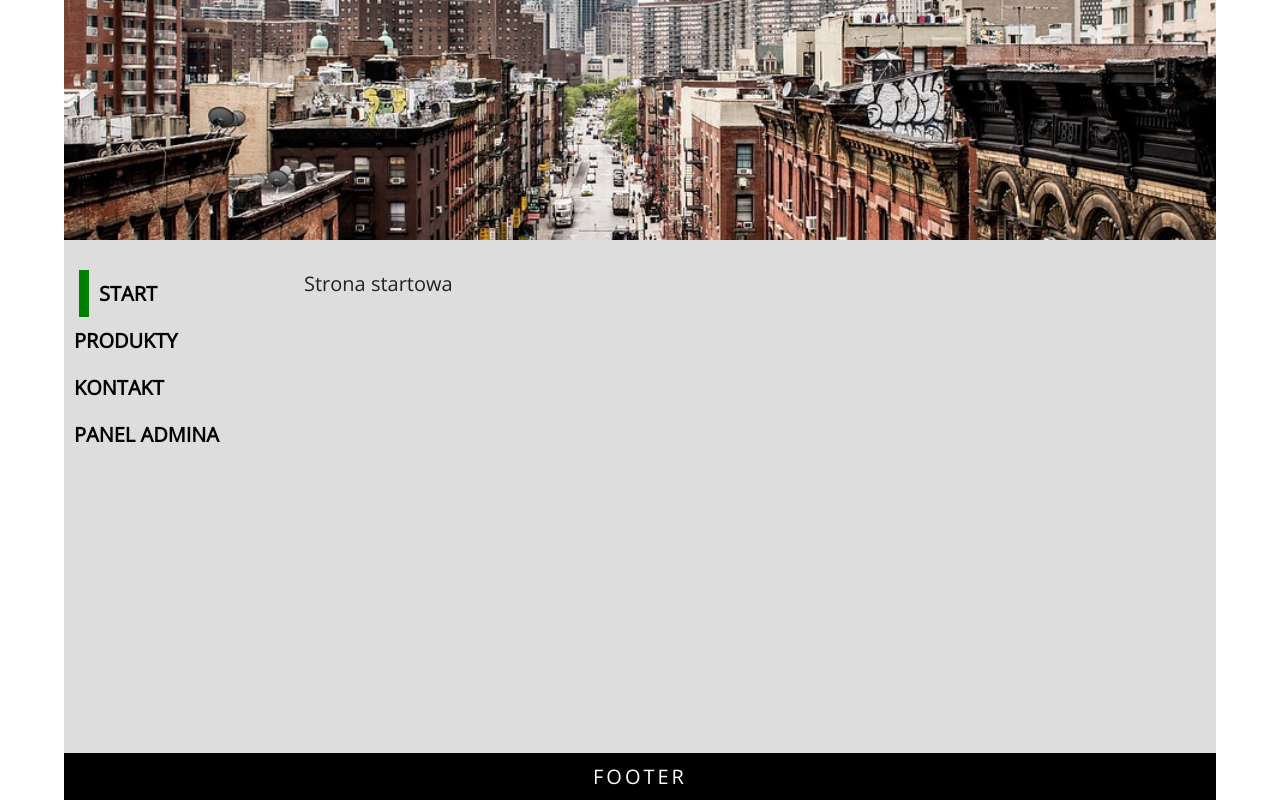
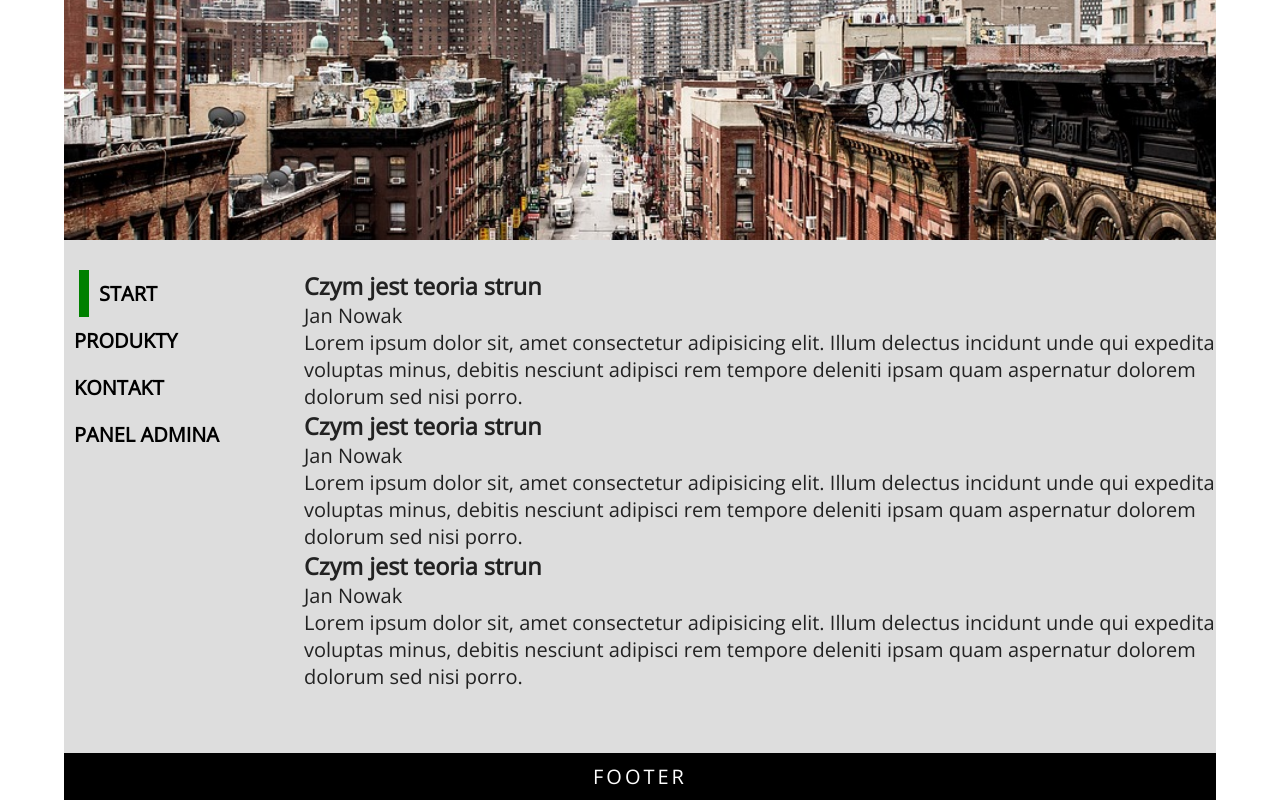
Before and after one commit to DominikPro/React-Web, a React (Create React App) app: page / in a window 1280 px wide. Built offline with nearby package versions, Linux system fonts and the light colour scheme.

Commit message:
Article.js component

```diff
--- /dev/null
+++ b/src/components/Article.js
@@ -0,0 +1,13 @@
+import React from "react";
+
+const Article = props => {
+  return (
+    <article>
+      <h3>{props.title}</h3>
+      <span>{props.author}</span>
+      <p>{props.text}</p>
+    </article>
+  );
+};
+
+export default Article;
--- a/src/pages/HomePage.js
+++ b/src/pages/HomePage.js
@@ -1,6 +1,35 @@
 import React from "react";
+import Article from "../components/Article";
+const articles = [
+  {
+    id: 1,
+    title: "Czym jest teoria strun",
+    author: "Jan Nowak",
+    text:
+      "Lorem ipsum dolor sit, amet consectetur adipisicing elit. Illum delectus incidunt unde qui expedita voluptas minus, debitis nesciunt adipisci rem tempore deleniti ipsam quam aspernatur dolorem dolorum sed nisi porro."
+  },
+  {
+    id: 2,
+    title: "Czym jest teoria strun",
+    author: "Jan Nowak",
+    text:
+      "Lorem ipsum dolor sit, amet consectetur adipisicing elit. Illum delectus incidunt unde qui expedita voluptas minus, debitis nesciunt adipisci rem tempore deleniti ipsam quam aspernatur dolorem dolorum sed nisi porro."
+  },
+  {
+    id: 3,
+    title: "Czym jest teoria strun",
+    author: "Jan Nowak",
+    text:
+      "Lorem ipsum dolor sit, amet consectetur adipisicing elit. Illum delectus incidunt unde qui expedita voluptas minus, debitis nesciunt adipisci rem tempore deleniti ipsam quam aspernatur dolorem dolorum sed nisi porro."
+  }
+];
+
 const HomePage = () => {
-  return <div>Strona startowa</div>;
+  const artList = articles.map(article => (
+    <Article key={article.id} {...article} />
+  ));
+
+  return <div className="home">{artList}</div>;
 };
 
 export default HomePage;
```
